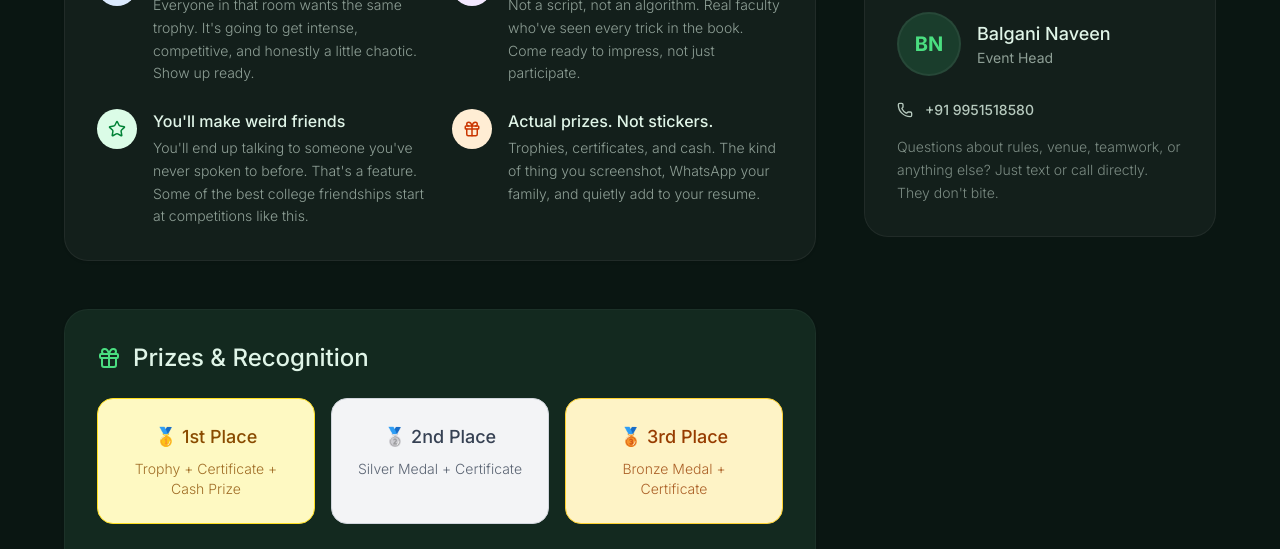
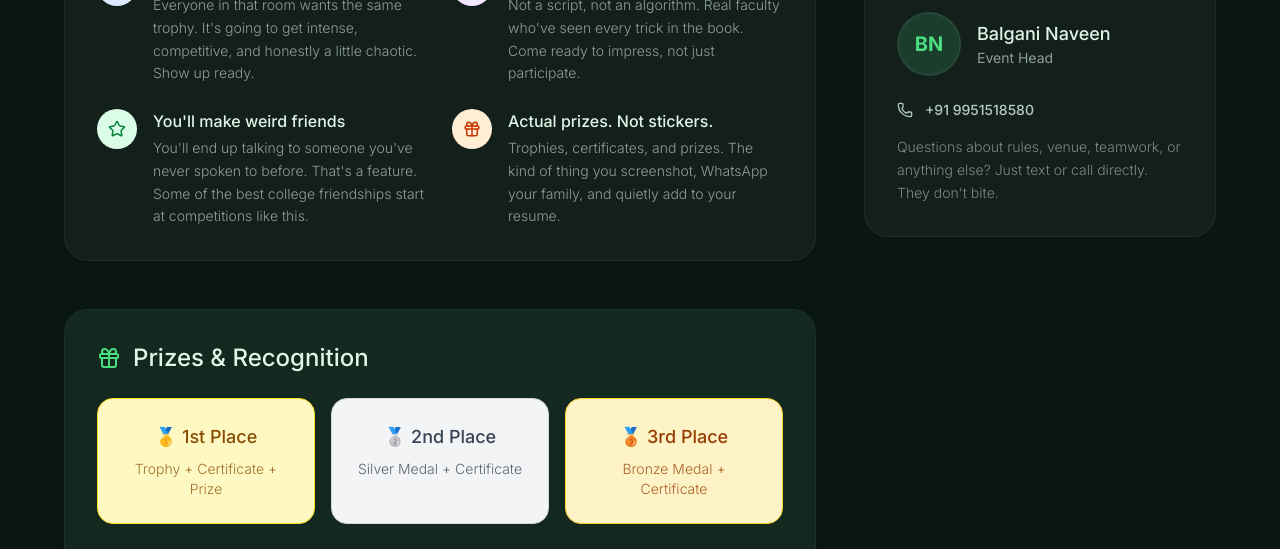
Before and after one commit to Sriharsha-Meduri/DepartmentDay, a React (Vite) app: page /event/e10 in a window 1280 px wide. Shown: the part 1100-1649 px from the top of the page. Built offline with nearby package versions, Linux system fonts and the light colour scheme.

Commit message:
Vibeathon details updated

```diff
--- a/src/components/home/FaqSection.tsx
+++ b/src/components/home/FaqSection.tsx
@@ -21,7 +21,7 @@ const FAQS = [
   },
   {
     question: 'If I win, do I get an actual prize or just a certificate that\'ll gather dust?',
-    answer: 'Both, and that\'s the whole point. Cash prizes, trophies, and certificates. The certificate might gather dust. The win never will. Show up to find out.'
+    answer: 'Both, and that\'s the whole point. Prizes, trophies, and certificates. The certificate might gather dust. The win never will. Show up to find out.'
   },
   {
     question: 'What do I actually need to bring on event day?',
--- a/src/data/mock.ts
+++ b/src/data/mock.ts
@@ -98,7 +98,8 @@ export const MOCK_EVENTS: Event[] = [
     date: '2026-03-15',
     time: '09:00 AM',
     venue: 'Information Technology Department',
-    image: 'https://images.unsplash.com/photo-1559028012-481c04fa702d?w=800&h=600&fit=crop&auto=format'
+    image: 'https://images.unsplash.com/photo-1559028012-481c04fa702d?w=800&h=600&fit=crop&auto=format',
+    formUrl: 'https://forms.gle/xMgHNY8cTWRpmcFQ7'
   },
   {
     id: 'e12',
--- a/src/pages/EventDetail.tsx
+++ b/src/pages/EventDetail.tsx
@@ -5,7 +5,7 @@ import { MOCK_EVENTS } from '../data/mock';
 import { useRef } from 'react';
 
 const PRIZES = [
-  { place: '🥇 1st Place', reward: 'Trophy + Certificate + Cash Prize', color: 'bg-yellow-100 text-yellow-800 border-yellow-300' },
+  { place: '🥇 1st Place', reward: 'Trophy + Certificate + Prize', color: 'bg-yellow-100 text-yellow-800 border-yellow-300' },
   { place: '🥈 2nd Place', reward: 'Silver Medal + Certificate', color: 'bg-gray-100 text-gray-700 border-gray-300' },
   { place: '🥉 3rd Place', reward: 'Bronze Medal + Certificate', color: 'bg-amber-100 text-amber-800 border-amber-300' },
 ];
@@ -130,7 +130,7 @@ export function EventDetail() {
                   <div className="w-10 h-10 rounded-full bg-orange-100 text-orange-700 flex items-center justify-center flex-shrink-0"><Gift size={18} /></div>
                   <div>
                     <h4 className="font-medium mb-1">Actual prizes. Not stickers.</h4>
-                    <p className="opacity-60 font-light text-sm leading-relaxed">Trophies, certificates, and cash. The kind of thing you screenshot, WhatsApp your family, and quietly add to your resume.</p>
+                    <p className="opacity-60 font-light text-sm leading-relaxed">Trophies, certificates, and prizes. The kind of thing you screenshot, WhatsApp your family, and quietly add to your resume.</p>
                   </div>
                 </div>
               </div>
```
